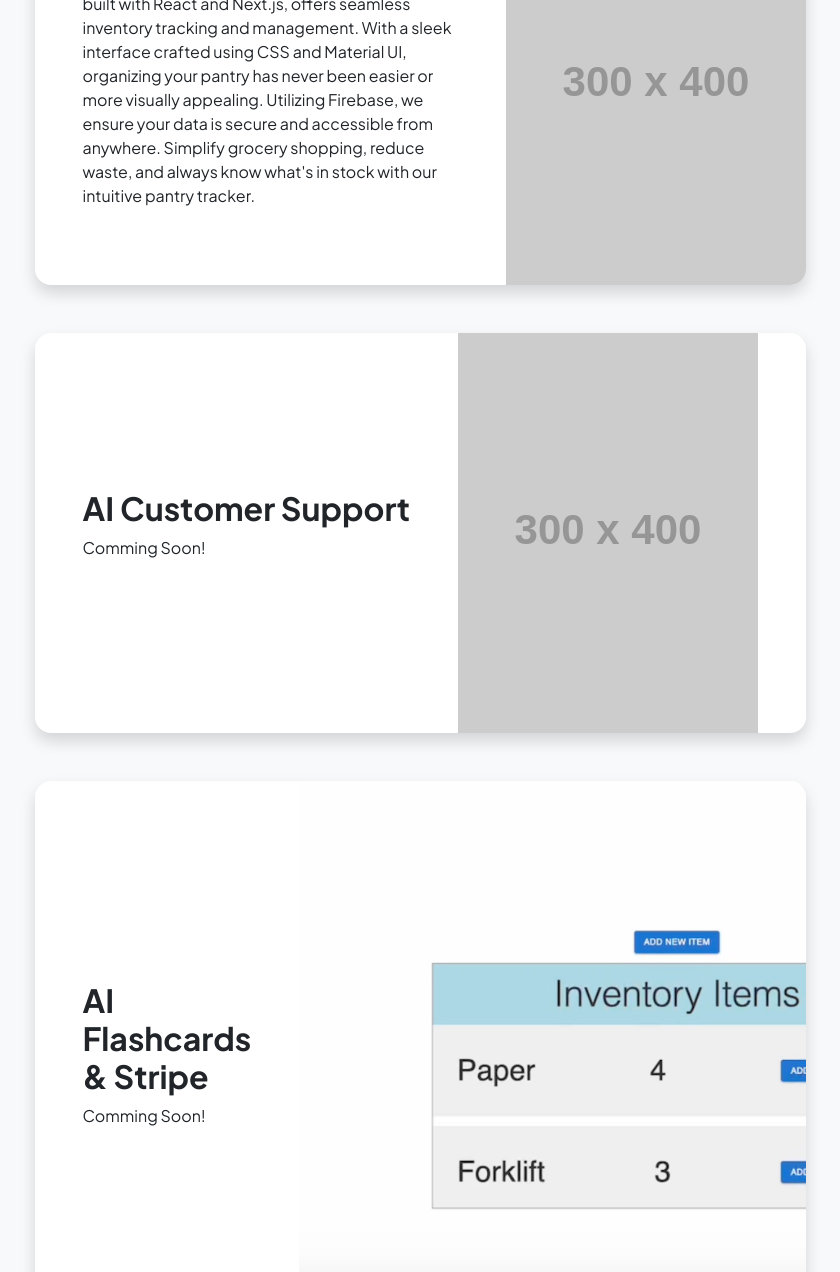
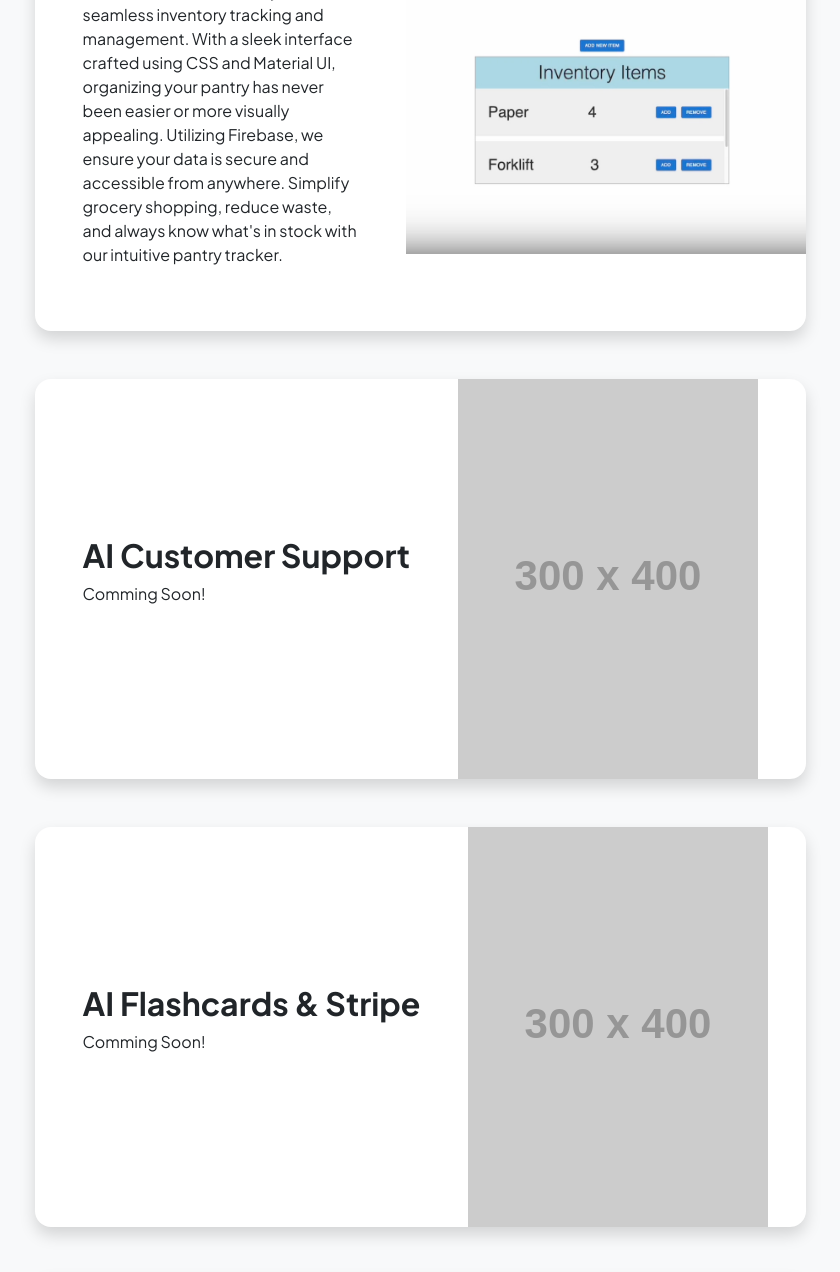
Before and after one commit to Khayam9/landing-page, a plain HTML site: page projects.html in a window 1280 px wide. Shown: the part 341-1613 px from the top of the page, without its empty margins (220-1060 px from the left). Drawn offline with nearby package versions, Linux system fonts and the light colour scheme; placeholder pictures from the web are drawn by us.

Commit message:
picture for project pantry is added correctly

```diff
--- a/projects.html
+++ b/projects.html
@@ -50,7 +50,7 @@
                                             <h2 class="fw-bolder">Pantry Tracker</h2>
                                             <p>built with React and Next.js, offers seamless inventory tracking and management. With a sleek interface crafted using CSS and Material UI, organizing your pantry has never been easier or more visually appealing. Utilizing Firebase, we ensure your data is secure and accessible from anywhere. Simplify grocery shopping, reduce waste, and always know what's in stock with our intuitive pantry tracker.</p>
                                         </div>
-                                        <img class="img-fluid" src="https://dummyimage.com/300x400/343a40/6c757d" alt="..." />
+                                        <img class="img-fluid" src="/assets/Image 8-4-24 at 11.13 PM.jpg" alt="..." width="400px" height="400px" />
                                     </div>
                                 </div>
                             </div>
@@ -74,7 +74,7 @@
                                             <h2 class="fw-bolder">AI Flashcards & Stripe</h2>
                                             <p>Comming Soon!</p>
                                         </div>
-                                        <img class="img-fluid" src="assets/Image 8-4-24 at 11.13 PM.jpg" alt="..." />
+                                        <img class="img-fluid" src="https://dummyimage.com/300x400/343a40/6c757d" alt="..." />
                                     </div>
                                 </div>
                             </div>
```
